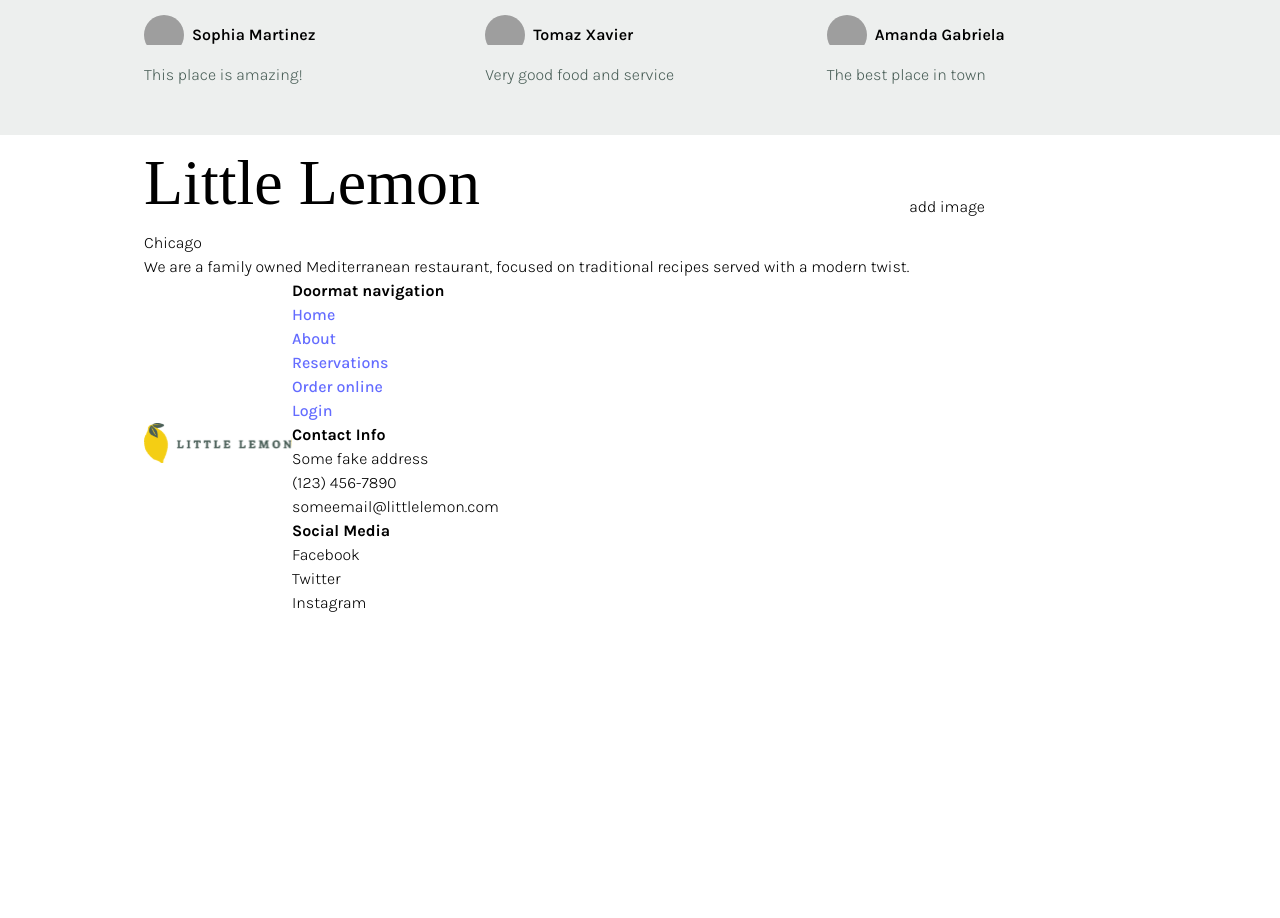
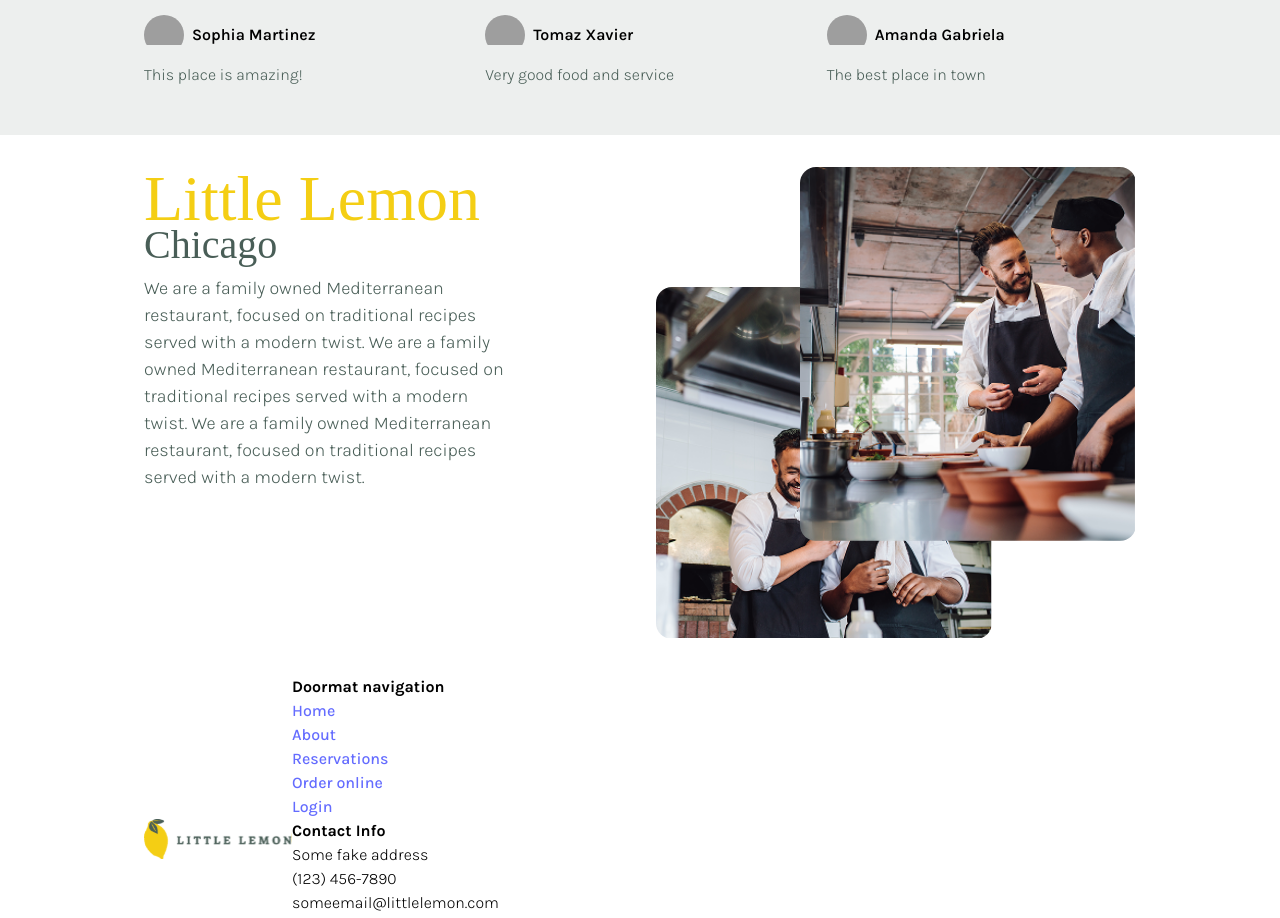
Before and after one commit to raphaellopes/meta-capstone-project, a React (Vite) app: page / in a window 1280 px wide. Shown: the part 1300-2218 px from the top of the page. Before the commit the page ends 1915 px from the top, so only its background shows below. Built offline with nearby package versions, Linux system fonts and the light colour scheme; grey boxes are pictures that could not be loaded; a web font is replaced by a local one.

Commit message:
add about page style

```diff
--- a/src/components/about-section/index.tsx
+++ b/src/components/about-section/index.tsx
@@ -1,4 +1,6 @@
 import './styles.css';
+import About1Img from '@assets/about-restaurant-a.png';
+import About2Img from '@assets/about-restaurant-b.png';
 
 const AboutSection = () => (
   <section id="about">
@@ -8,10 +10,13 @@ const AboutSection = () => (
         <p className="about-subtitle">Chicago</p>
         <p className="about-description">
           We are a family owned Mediterranean restaurant, focused on traditional recipes served with a modern twist.
+          We are a family owned Mediterranean restaurant, focused on traditional recipes served with a modern twist.
+          We are a family owned Mediterranean restaurant, focused on traditional recipes served with a modern twist.
         </p>
       </div>
       <div className="about-img-wrapper">
-        add image
+        <img className="about-img-top" src={About1Img} alt="Restaurant owner talking to the chef about food" />
+        <img className="about-img-bottom" src={About2Img} alt="Restaurant owner smilling with the chef" />
       </div>
     </div>
   </section>
--- a/src/components/about-section/styles.css
+++ b/src/components/about-section/styles.css
@@ -1,6 +1,81 @@
-@media (min-width: 768px) {
+#about {
+  padding: 2rem 0;
+}
+
+#about > .container {
+  display: flex;
+  flex-direction: column;
+  gap: 2rem;
+}
+
+
+#about .about-title {
+  color: var(--primary-highlight);
+  line-height: 2rem;
+  margin-top: 1rem;
+}
+
+#about .about-subtitle {
+  color: var(--primary-base);
+  font-size: var(--font-size-xl);
+  font-family: var(--font-secondary);
+  font-weight: var(--font-secondary-weight-medium);
+}
+
+#about .about-description {
+  font-weight: var(--font-primary-weight-regular);
+  font-size: var(--font-size-md);
+  color: var(--primary-base);
+}
+
+#about .about-img-wrapper > img {
+  border-radius: var(--border-radius-base);
+  overflow: hidden;
+}
+
+#about .about-img-top {
+  display: none;
+}
+
+@media (min-width: 360px) {
   #about > .container {
-    display: flex;
-    align-items: center;
+    flex-direction: row;
+    align-items: start;
+  }
+
+  #about > .container > div {
+    flex: 1;
   }
 }
+
+@media (min-width: 768px) {
+  #about {
+    min-height: 540px;
+  }
+
+  #about .about-description {
+    width: 75%;
+  }
+
+  #about .about-img-wrapper {
+    position: relative;
+  }
+
+  #about .about-img-top,
+  #about .about-img-bottom {
+    display: block;
+    position: absolute;
+    width: 70%;
+  }
+
+  #about .about-img-top {
+    z-index: 1;
+    top: 0;
+    right: 0;
+  }
+
+  #about .about-img-bottom {
+    z-index: -1;
+    top: 120px;
+  }
+}
```
Also changed, not shown: src/assets/about-restaurant-a.png (added), src/assets/about-restaurant-b.png (added).
